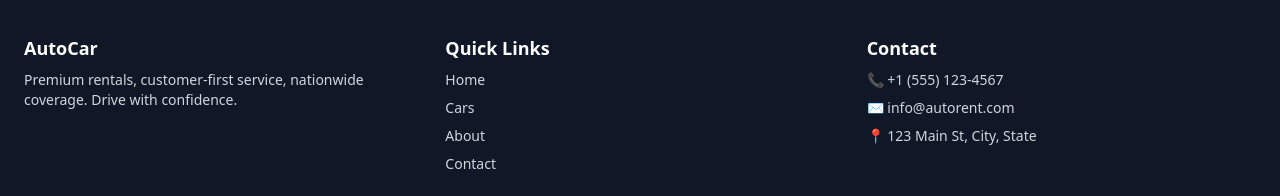
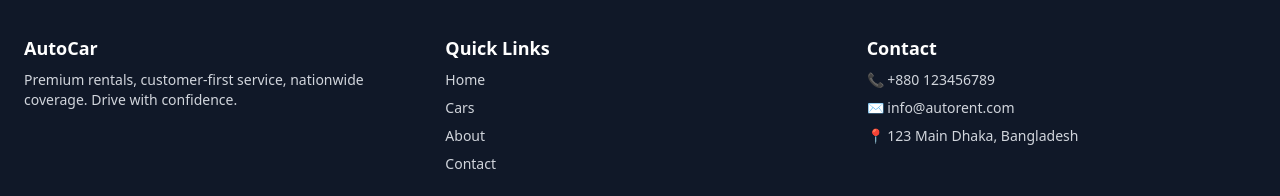
Before and after one commit to dev-shahariar-4091/Car-project-2025, a React (Vite) app: page /cars/1/more in a window 1280 px wide. Shown: the part 846-1042 px from the top of the page. Built offline with nearby package versions, Linux system fonts and the light colour scheme.

Commit message:
Update the footer

```diff
--- a/src/components/Footer.jsx
+++ b/src/components/Footer.jsx
@@ -26,9 +26,9 @@ export default function Footer() {
         <div>
           <h3 className="text-lg font-semibold text-white">Contact</h3>
           <ul className="mt-2 space-y-2 text-sm">
-            <li>📞 +1 (555) 123-4567</li>
+            <li>📞 +880 123456789</li>
             <li>✉️ info@autorent.com</li>
-            <li>📍 123 Main St, City, State</li>
+            <li>📍 123 Main Dhaka, Bangladesh</li>
           </ul>
         </div>
       </div>
```
